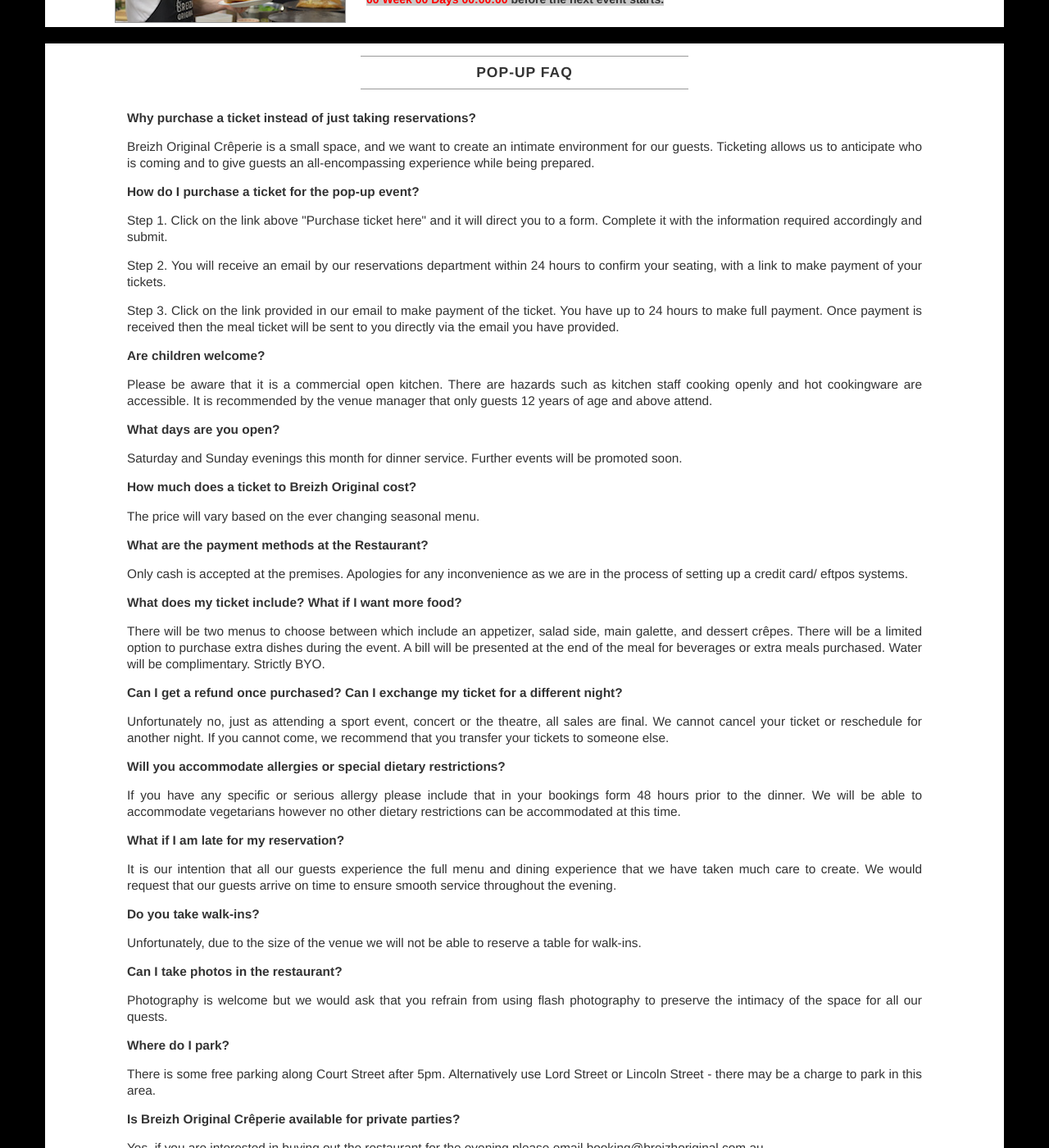
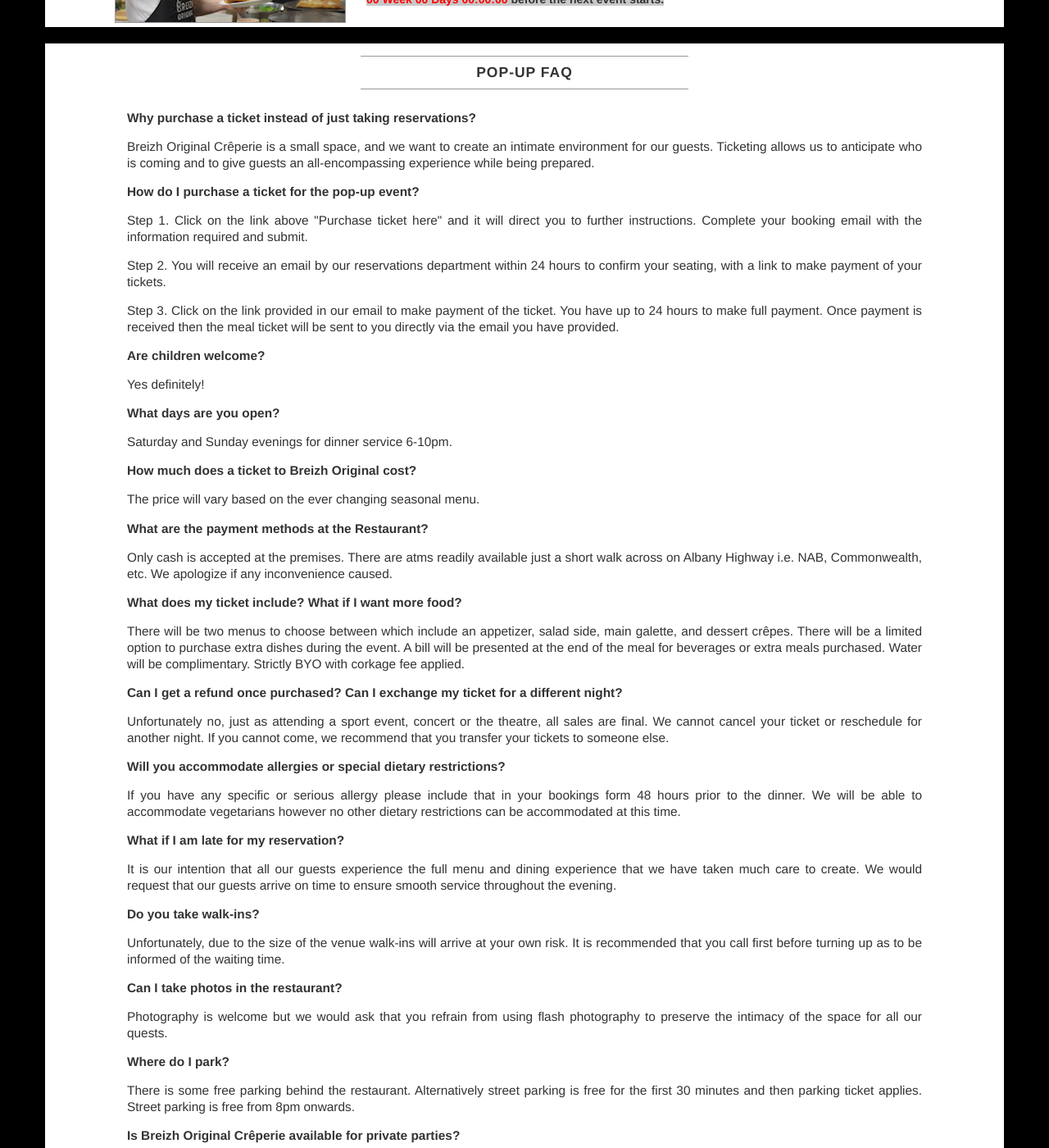
Before and after one commit to giushansen/static-site, a Jekyll site: the page built from index.html, in a window 1280 px wide and 1400 px high, scrolled down 1569 px. Shown: the whole window at 82% size. Built offline with Jekyll 4.4.1, drawn with Linux system fonts in a browser that asks for light colours; nearby versions of some CDN libraries; some of the changed text lies outside the part shown.

Commit message:
Content changes for VicPark PopUp

```diff
--- a/index.html
+++ b/index.html
@@ -56,10 +56,10 @@
         <div class="col-lg-12">
             <hr>
             <h2 class="intro-text text-center"><strong>NEXT POP-UP EVENT DETAILS</strong></h2>
-            <p class="intro-text text-center">Every Saturday and Sunday's night</p>
+            <p class="intro-text text-center">Every Saturday and Sunday night</p>
             <hr class="title">
-            <h5 class="text-center">| Cost: $35 per meal BYO| 1800 - 2100 Hours | Cooks' Cookout | 1 Leonard Street 6100 Victoria Park | Mobile 04 319 318 79|</h5>
-            <div class="text-center"><strong>Please purchase your ticket now as attendance is limited to 50 people per event so it will fill up fast - <a style="color: red;" href="{{site.url}}/booking"><u>Purchase ticket here!</u></a></strong></div>
+            <h5 class="text-center">| Cost: $35 per meal BYO - Corkage fee applies| 1800 - 2100 Hours | Cooks' Cookout | 1 Leonard Street 6100 Victoria Park | Mobile 04 319 318 79|</h5>
+            <div class="text-center"><strong>Please purchase your ticket now as attendance is limited so it will fill up fast - <a style="color: red;" href="{{site.url}}/booking"><u>Purchase ticket here!</u></a></strong></div>
             <hr>
             <img class="img-responsive img-border img-left" src="{{site.url}}/img/BreizhTeam.jpg" alt="">
             <hr class="visible-xs">
@@ -81,19 +81,19 @@
             <p><strong>Why purchase a ticket instead of just taking reservations?</strong></p>
             <p>Breizh Original Cr&ecirc;perie is a small space, and we want to create an intimate environment for our guests. Ticketing allows us to anticipate who is coming and to give guests an all-encompassing experience while being prepared.</p>
             <p><strong>How do I purchase a ticket for the pop-up event?</strong></p>
-            <p>Step 1. Click on the link above "Purchase ticket here" and it will direct you to a form. Complete it with the information required accordingly and submit.</p>
+            <p>Step 1. Click on the link above "Purchase ticket here" and it will direct you to further instructions. Complete your booking email with the information required and submit.</p>
             <p>Step 2. You will receive an email by our reservations department within 24 hours to confirm your seating, with a link to make payment of your tickets.</p>
             <p>Step 3. Click on the link provided in our email to make payment of the ticket. You have up to 24 hours to make full payment. Once payment is received then the meal ticket will be sent to you directly via the email you have provided.</p>
             <p><strong>Are children welcome?</strong></p>
-            <p>Please be aware that it is a commercial open kitchen. There are hazards such as kitchen staff cooking openly and hot cookingware are accessible. It is recommended by the venue manager that only guests 12 years of age and above attend.</p>
+            <p>Yes definitely!</p>
             <p><strong>What days are you open?</strong></p>
-            <p>Saturday and Sunday evenings this month for dinner service. Further events will be promoted soon.</p>
+            <p>Saturday and Sunday evenings for dinner service 6-10pm.</p>
             <p><strong>How much does a ticket to Breizh Original cost?</strong></p>
             <p>The price will vary based on the ever changing seasonal menu.</p>
             <p><strong>What are the payment methods at the Restaurant?</strong></p>
-            <p>Only cash is accepted at the premises. Apologies for any inconvenience as we are in the process of setting up a credit card/ eftpos systems. </p>
+            <p>Only cash is accepted at the premises. There are atms readily available just a short walk across on Albany Highway i.e. NAB, Commonwealth, etc. We apologize if any inconvenience caused.</p>
             <p><strong>What does my ticket include? What if I want more food?</strong></p>
-            <p>There will be two menus to choose between which include an appetizer, salad side, main galette, and dessert crêpes. There will be a limited option to purchase extra dishes during the event. A bill will be presented at the end of the meal for beverages or extra meals purchased. Water will be complimentary. Strictly BYO.</p>
+            <p>There will be two menus to choose between which include an appetizer, salad side, main galette, and dessert crêpes. There will be a limited option to purchase extra dishes during the event. A bill will be presented at the end of the meal for beverages or extra meals purchased. Water will be complimentary. Strictly BYO with corkage fee applied.</p>
             <p><strong>Can I get a refund once purchased? Can I exchange my ticket for a different night?</strong></p>
             <p>Unfortunately no, just as attending a sport event, concert or the theatre, all sales are final. We cannot cancel your ticket or reschedule for another night. If you cannot come, we recommend that you transfer your tickets to someone else.</p>
             <p><strong>Will you accommodate allergies or special dietary restrictions?</strong></p>
@@ -101,11 +101,11 @@
             <p><strong>What if I am late for my reservation?</strong></p>
             <p>It is our intention that all our guests experience the full menu and dining experience that we have taken much care to create. We would request that our guests arrive on time to ensure smooth service throughout the evening.</p>
             <p><strong>Do you take walk-ins?</strong></p>
-            <p>Unfortunately, due to the size of the venue we will not be able to reserve a table for walk-ins.</p>
+            <p>Unfortunately, due to the size of the venue walk-ins will arrive at your own risk. It is recommended that you call first before turning up as to be informed of the waiting time.</p>
             <p><strong>Can I take photos in the restaurant?</strong></p>
             <p>Photography is welcome but we would ask that you refrain from using flash photography to preserve the intimacy of the space for all our quests.</p>
             <p><strong>Where do I park?</strong></p>
-            <p>There is some free parking along Court Street after 5pm. Alternatively use Lord Street or Lincoln Street - there may be a charge to park in this area.</p>
+            <p>There is some free parking behind the restaurant. Alternatively street parking is free for the first 30 minutes and then parking ticket applies. Street parking is free from 8pm onwards.</p>
             <p><strong>Is Breizh Original Cr&ecirc;perie available for private parties?</strong></p>
             <p>Yes, if you are interested in buying out the restaurant for the evening please email <u>booking@breizhoriginal.com.au</u>.</p>
 
```
Also changed, not shown: _pages/menu/index.html (+6 -6 lines).
